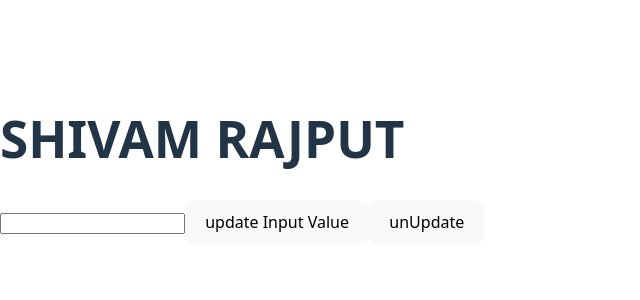
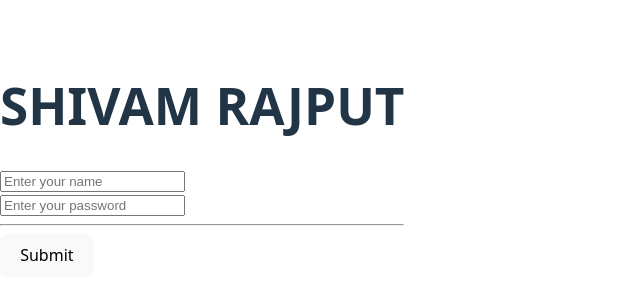
Before and after one commit to Shivam-kumar1287/React-Vite-19, a React (Vite) app in the folder my-app/: page / in a window 1280 px wide. Shown: the part 240-540 px from the top of the page, without its empty margins (0-640 px from the left). Built offline with nearby package versions, Linux system fonts and the light colour scheme.

Commit message:
07-08-2025 add Submitcheck or useTransition

```diff
--- a/my-app/src/App.jsx
+++ b/my-app/src/App.jsx
@@ -1,12 +1,11 @@
 import React from "react";
 import { useState } from "react";
-import ForwordRef from "./Hooks/ForwoardRef";
+import Usetransition from "./Hooks/Usetransition";
 function App() {
   return (
     <>
       <h1>SHIVAM RAJPUT</h1>
-      <ForwordRef />
-
+       <Usetransition />
     </>
   );
 }
--- /dev/null
+++ b/my-app/src/Hooks/Usetransition.jsx
@@ -0,0 +1,40 @@
+import { useTransition } from "react";
+function Usetransition() {
+    const [isPending, startTransition] = useTransition();
+
+    const HandleSubmit = () => {
+        startTransition(async () => {
+            await new Promise(res => setTimeout(res, 3000));
+            alert("Form Submitted");
+        });
+    }
+
+    return (
+        <div>
+            <form onSubmit={(e) => {
+                e.preventDefault();
+                HandleSubmit();
+            }}>
+                <input type="text" placeholder="Enter your name" name="name" />
+                <br />
+                <input type="password" placeholder="Enter your password" name="password" />
+                <br />
+                <hr />
+                {isPending && (
+                    <img
+                        style={{ width: "100px", height: "100px" }}
+                        src="https://www.google.com/url?sa=i&url=https%3A%2F%2Fpixabay.com%2Fgifs%2Fgrey-gradient-loader-loading-9026%2F&psig=AOvVaw2ByI1jy0rhG6w7rjG52ZUz&ust=1754635679307000&source=images&cd=vfe&opi=89978449&ved=0CBQQjRxqFwoTCODp77eN-I4DFQAAAAAdAAAAABAL"
+                        //src={./24.gif}
+                        alt="Loading..."
+                        //C:\Users\Shivam\Pictures\ful\REACT-VITE\my-app\src\Hooks\24.gif
+                    />
+                )}
+                <button type="submit" disabled={isPending}>
+                    Submit
+                </button>
+            </form>
+        </div>
+    );
+}
+
+export default Usetransition;
```
Also changed, not shown: my-app/src/Hooks/SubmitCheck.jsx (added, +31 -0 lines), my-app/src/Hooks/24.gif (added).
